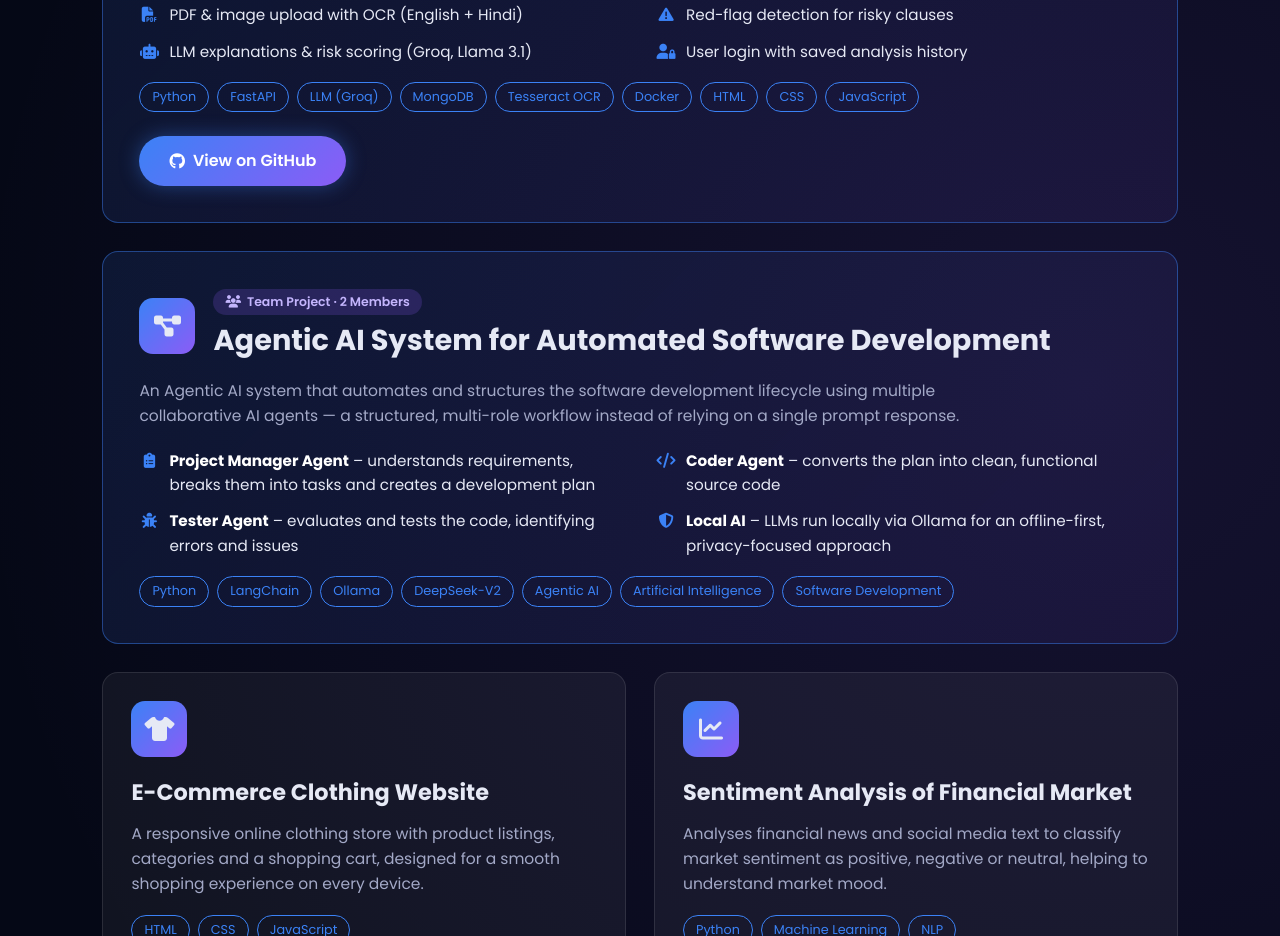
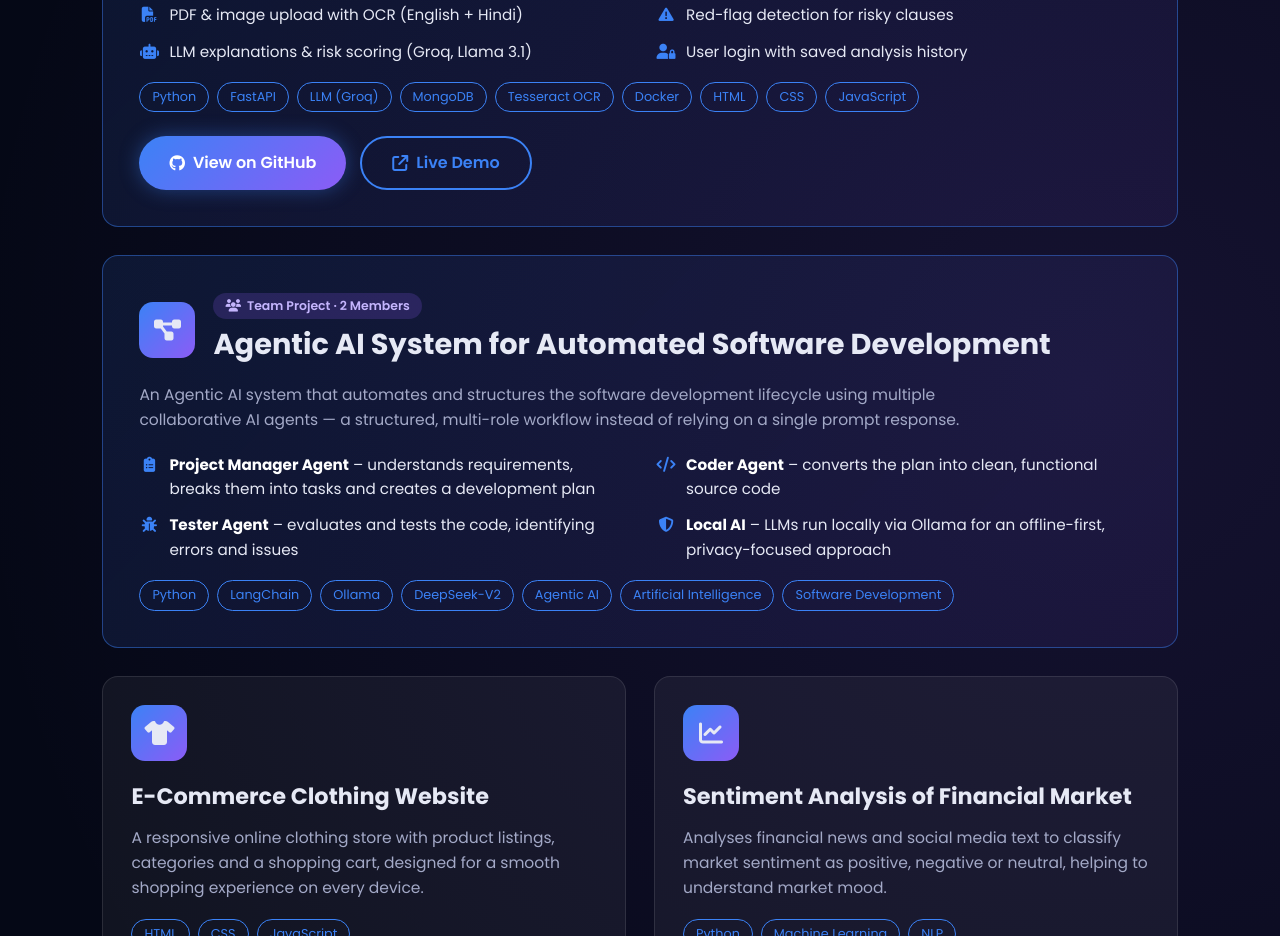
Before and after one commit to akshat505/Portfolio, a plain HTML site: page index.html in a window 1280 px wide. Shown: the part 2191-3127 px from the top of the page. Drawn offline with nearby package versions, Linux system fonts and the light colour scheme.

Commit message:
Add Live Demo link for LegalGuard AI

```diff
--- a/index.html
+++ b/index.html
@@ -148,6 +148,7 @@
           </div>
           <div class="project-links">
             <a href="https://github.com/akshat505/legalguard-ai" target="_blank" rel="noopener" class="btn-primary"><i class="fa-brands fa-github"></i> View on GitHub</a>
+            <a href="https://legalguard-ai-509i.onrender.com" target="_blank" rel="noopener" class="btn-outline"><i class="fa-solid fa-arrow-up-right-from-square"></i> Live Demo</a>
           </div>
         </div>
 
```
